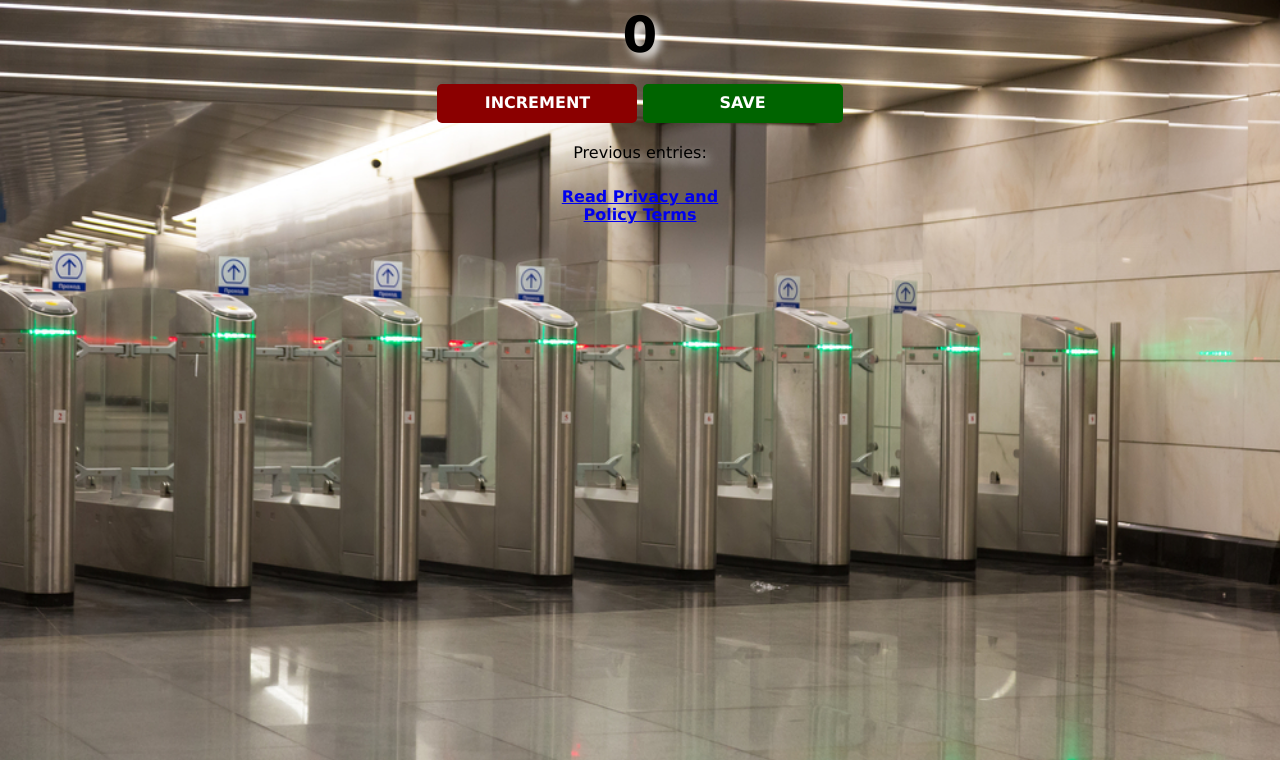
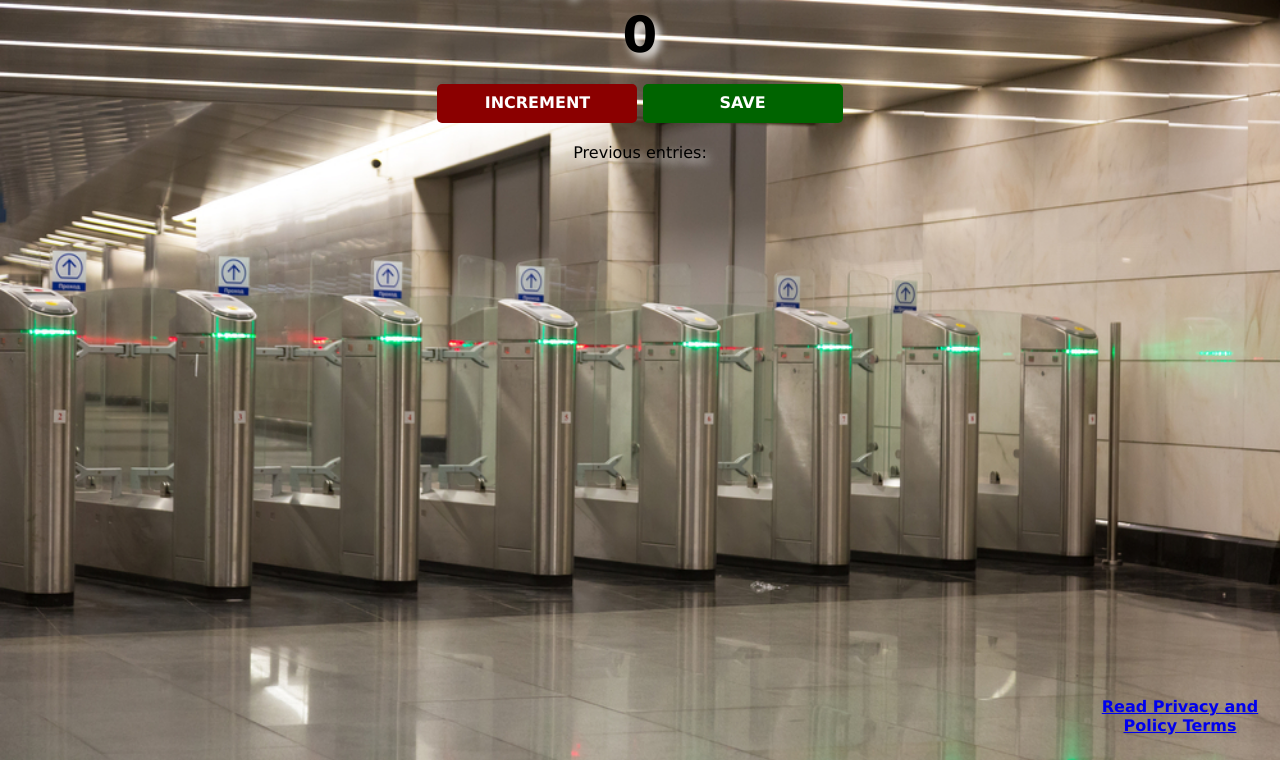
Before and after one commit to IunusZh/People-counter, a website built with Vite: page index.html in a window 1280 px wide. Shown: the part 50-810 px from the top of the page. Built offline with nearby package versions, Linux system fonts and the light colour scheme.

Commit message:
Update index.css

```diff
--- a/index.css
+++ b/index.css
@@ -8,6 +8,9 @@ body {
 }
 
 #privacy {
+    position: absolute;
+    right: 0;
+    bottom: 0;
     background: 0;
 }
 
```
